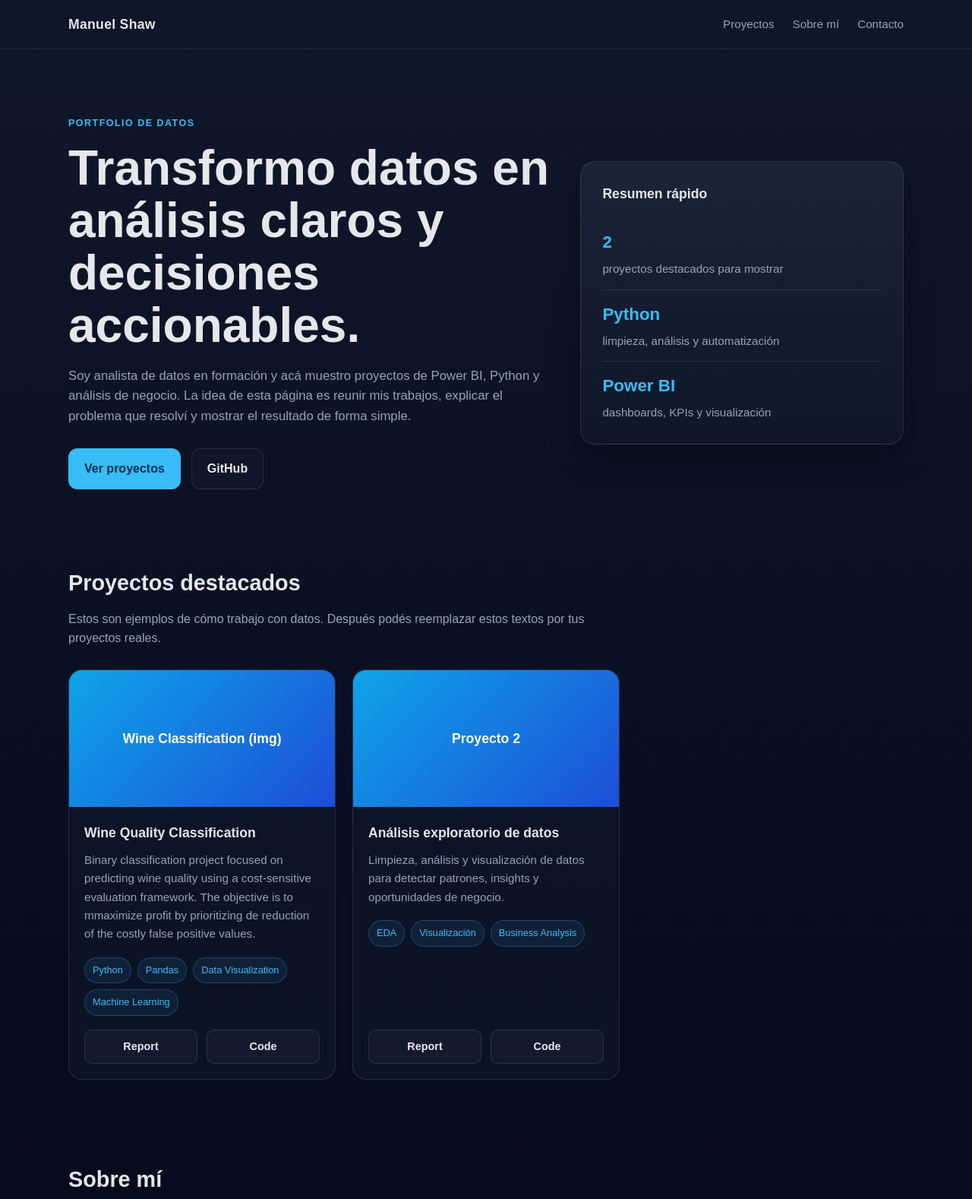
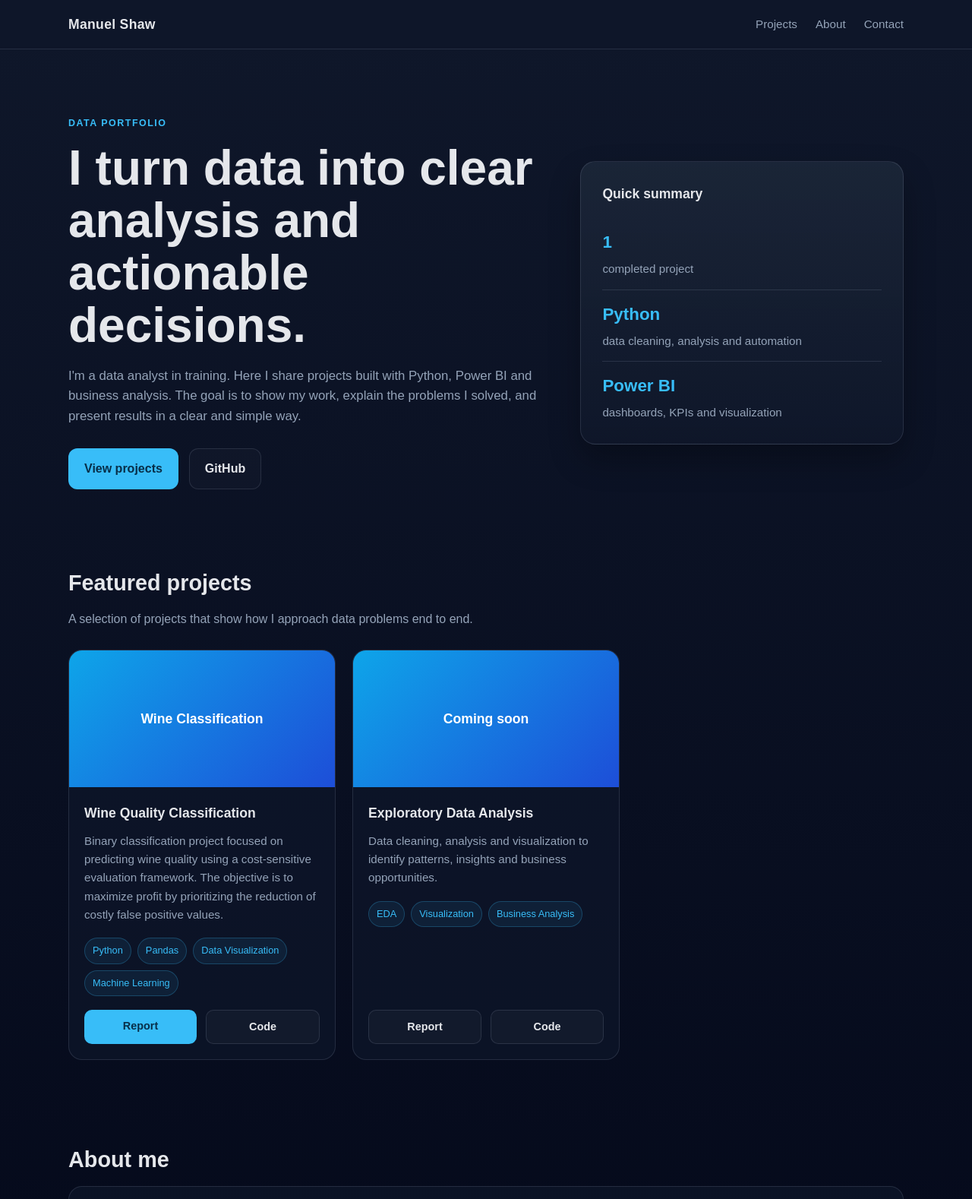
Before and after one commit to ManuelShaw/MShaw-Portfolio, a plain HTML site: page index.html in a window 1280 px wide. Shown: the top 1578 px of the page at 76% size. Drawn offline with Linux system fonts and the light colour scheme.

Commit message:
Translate index.html content from Spanish to English

```diff
--- a/index.html
+++ b/index.html
@@ -1,5 +1,5 @@
 <!DOCTYPE html>
-<html lang="es">
+<html lang="en">
 <head>
   <meta charset="UTF-8" />
   <meta name="viewport" content="width=device-width, initial-scale=1.0" />
@@ -354,9 +354,9 @@
     <div class="container nav">
       <a class="brand" href="#">Manuel Shaw</a>
       <nav class="nav-links">
-        <a href="#projects">Proyectos</a>
-        <a href="#about">Sobre mí</a>
-        <a href="#contact">Contacto</a>
+        <a href="#projects">Projects</a>
+        <a href="#about">About</a>
+        <a href="#contact">Contact</a>
       </nav>
     </div>
   </header>
@@ -365,31 +365,32 @@
     <section class="hero">
       <div class="container hero-grid">
         <div>
-          <div class="eyebrow">Portfolio de datos</div>
-          <h1>Transformo datos en análisis claros y decisiones accionables.</h1>
+          <div class="eyebrow">Data Portfolio</div>
+          <h1>I turn data into clear analysis and actionable decisions.</h1>
           <p>
-            Soy analista de datos en formación y acá muestro proyectos de Power BI, Python y análisis de negocio.
-            La idea de esta página es reunir mis trabajos, explicar el problema que resolví y mostrar el resultado de forma simple.
+            I'm a data analyst in training. Here I share projects built with Python, Power BI and business analysis.
+            The goal is to show my work, explain the problems I solved, and present results in a clear and simple way.
           </p>
           <div class="hero-actions">
-            <a class="btn btn-primary" href="#projects">Ver proyectos</a>
-            <a class="btn btn-secondary" href="https://github.com/tuusuario" target="_blank" rel="noreferrer">GitHub</a>
+            <a class="btn btn-primary" href="#projects">View projects</a>
+            <!-- TODO: replace with your real GitHub URL -->
+            <a class="btn btn-secondary" href="https://github.com/manuelshaw" target="_blank" rel="noreferrer">GitHub</a>
           </div>
         </div>
 
         <aside class="hero-card">
-          <h3>Resumen rápido</h3>
+          <h3>Quick summary</h3>
           <div class="stat">
-            <strong>2</strong>
-            <span>proyectos destacados para mostrar</span>
+            <strong>1</strong>
+            <span>completed project</span>
           </div>
           <div class="stat">
             <strong>Python</strong>
-            <span>limpieza, análisis y automatización</span>
+            <span>data cleaning, analysis and automation</span>
           </div>
           <div class="stat">
             <strong>Power BI</strong>
-            <span>dashboards, KPIs y visualización</span>
+            <span>dashboards, KPIs and visualization</span>
           </div>
         </aside>
       </div>
@@ -397,20 +398,21 @@
 
     <section id="projects">
       <div class="container">
-        <h2 class="section-title">Proyectos destacados</h2>
+        <h2 class="section-title">Featured projects</h2>
         <p class="section-subtitle">
-          Estos son ejemplos de cómo trabajo con datos. Después podés reemplazar estos textos por tus proyectos reales.
+          A selection of projects that show how I approach data problems end to end.
         </p>
 
         <div class="projects-grid">
 
           <article class="card">
-            <div class="card-image">Wine Classification (img)</div>
+            <div class="card-image">Wine Classification</div>
             <div class="card-body">
               <h3>Wine Quality Classification</h3>
-                <p>
-                  Binary classification project focused on predicting wine quality using a cost-sensitive evaluation framework. The objective is to mmaximize profit by prioritizing de reduction of the costly false positive values.
-                </p>
+              <p>
+                Binary classification project focused on predicting wine quality using a cost-sensitive evaluation framework.
+                The objective is to maximize profit by prioritizing the reduction of costly false positive values.
+              </p>
               <div class="tags">
                 <span class="tag">Python</span>
                 <span class="tag">Pandas</span>
@@ -418,22 +420,23 @@
                 <span class="tag">Machine Learning</span>
               </div>
               <div class="card-links">
-                <a href="https://manuelshaw.github.io/Project-Wine-Classification/project_report" target="_blank" rel="noreferrer" class="btn-link btn-code">Report</a>
+                <a href="https://manuelshaw.github.io/Project-Wine-Classification/project_report" target="_blank" rel="noreferrer" class="btn-link btn-report">Report</a>
                 <a href="https://github.com/manuelshaw/Project-Wine-Classification" target="_blank" rel="noreferrer" class="btn-link btn-code">Code</a>
               </div>
             </div>
           </article>
 
+          <!-- TODO: replace with your next real project when ready -->
           <article class="card">
-            <div class="card-image">Proyecto 2</div>
+            <div class="card-image">Coming soon</div>
             <div class="card-body">
-              <h3>Análisis exploratorio de datos</h3>
+              <h3>Exploratory Data Analysis</h3>
               <p>
-                Limpieza, análisis y visualización de datos para detectar patrones, insights y oportunidades de negocio.
+                Data cleaning, analysis and visualization to identify patterns, insights and business opportunities.
               </p>
               <div class="tags">
                 <span class="tag">EDA</span>
-                <span class="tag">Visualización</span>
+                <span class="tag">Visualization</span>
                 <span class="tag">Business Analysis</span>
               </div>
               <div class="card-links">
@@ -442,17 +445,19 @@
               </div>
             </div>
           </article>
+
         </div>
       </div>
     </section>
 
     <section id="about">
       <div class="container">
-        <h2 class="section-title">Sobre mí</h2>
+        <h2 class="section-title">About me</h2>
         <div class="about-box">
           <p>
-            Me interesa trabajar con datos, visualización y análisis de negocio. Estoy construyendo este portfolio para mostrar proyectos reales,
-            mi forma de pensar y cómo convierto información en algo útil para la toma de decisiones.
+            <!-- TODO: personalize this with your own background and goals -->
+            I'm interested in working with data, visualization and business analysis. I'm building this portfolio to showcase real projects,
+            share how I think, and demonstrate how I turn information into useful insights for decision-making.
           </p>
         </div>
       </div>
@@ -460,13 +465,14 @@
 
     <section id="contact">
       <div class="container">
-        <h2 class="section-title">Contacto</h2>
+        <h2 class="section-title">Contact</h2>
         <div class="contact-box">
           <p>
-            Si querés ver más trabajos o contactarme, podés encontrarme en las siguientes plataformas.
+            Feel free to reach out if you'd like to see more of my work or just connect.
           </p>
           <div class="contact-links">
-            <a class="btn btn-secondary" href="https://github.com/tuusuario" target="_blank" rel="noreferrer">GitHub</a>
+            <!-- TODO: replace all three links with your real URLs -->
+            <a class="btn btn-secondary" href="https://github.com/manuelshaw" target="_blank" rel="noreferrer">GitHub</a>
             <a class="btn btn-secondary" href="https://www.linkedin.com/in/tuusuario" target="_blank" rel="noreferrer">LinkedIn</a>
             <a class="btn btn-secondary" href="mailto:tucorreo@ejemplo.com">Email</a>
           </div>
@@ -477,7 +483,7 @@
 
   <footer>
     <div class="container">
-      © 2026 Tu Nombre. Hecho para mostrar proyectos y seguir mejorándolo con el tiempo.
+      © 2026 Manuel Shaw. Built to showcase data projects and keep improving over time.
     </div>
   </footer>
 </body>
```
